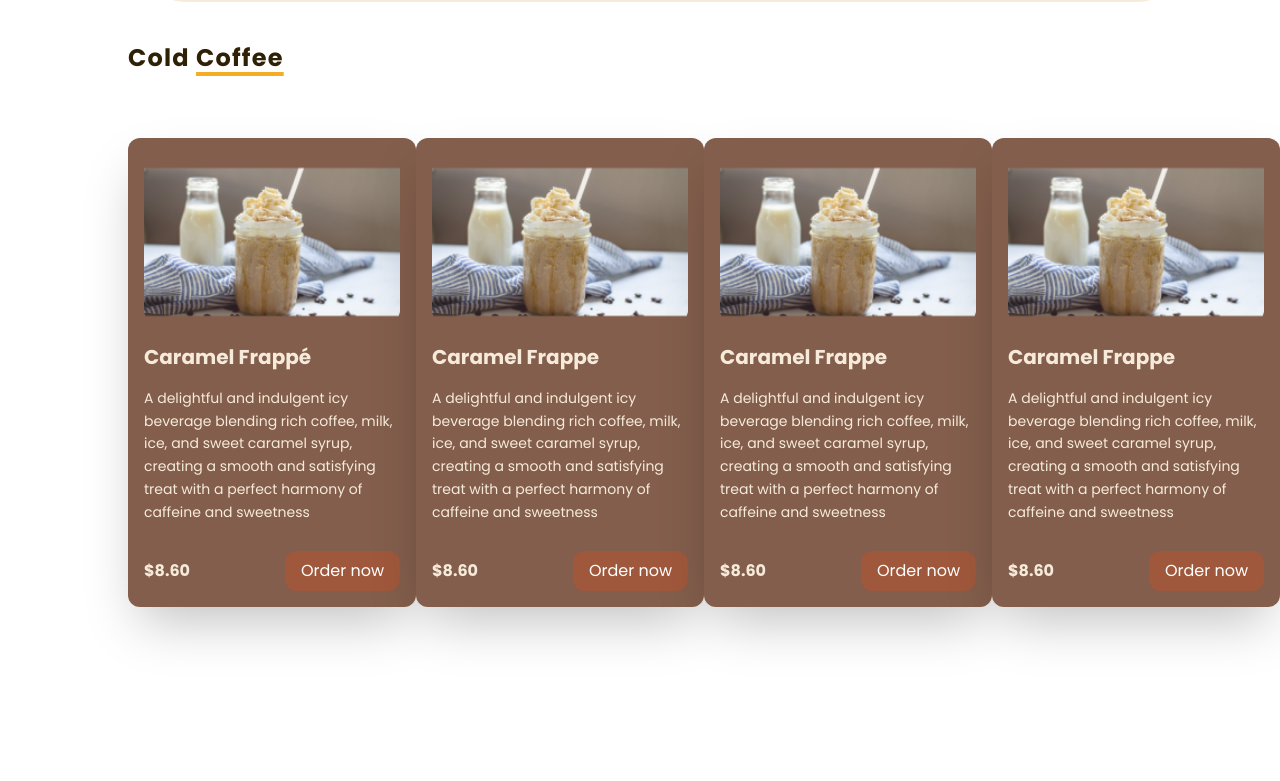
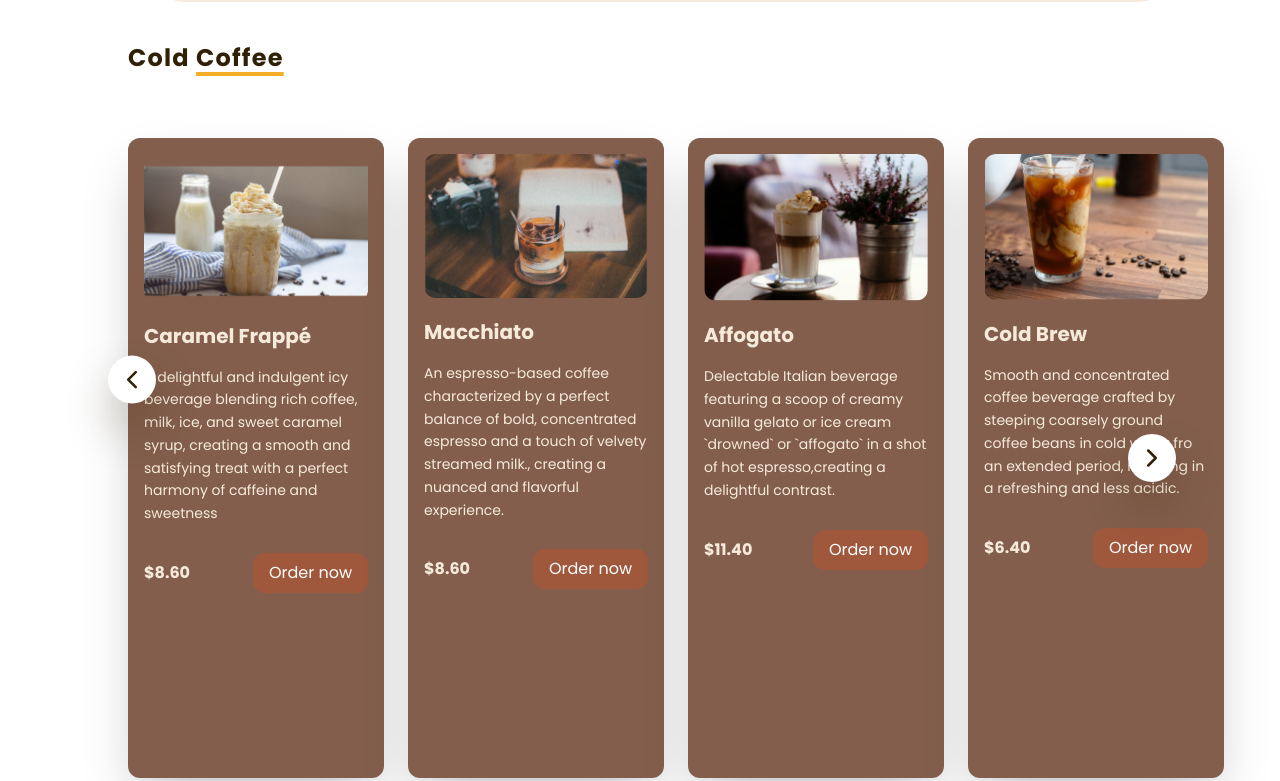
Before and after one commit to simplyObare/coffee-landing-page, a plain HTML site: page index.html in a window 1280 px wide. Shown: the part 886-1667 px from the top of the page. Drawn offline with nearby package versions, Linux system fonts and the light colour scheme.

Commit message:
desktop page setup complete

```diff
--- /dev/null
+++ b/app.js
@@ -0,0 +1,24 @@
+const heroBtn = document.querySelector('.hero-btn')
+const btnCart = document.querySelector('.btn-cart')
+
+heroBtn.addEventListener('mouseover', () => {
+  heroBtn.classList.add(
+    'text-BrownTumbleweed',
+    'bg-MacaroniCheese',
+    'transform',
+    'scale-110'
+  )
+  btnCart.classList.add('bg-BrownTumbleweed')
+  btnCart.classList.remove('bg-MacaroniCheese')
+})
+
+heroBtn.addEventListener('mouseout', () => {
+  heroBtn.classList.remove(
+    'text-BrownTumbleweed',
+    'bg-MacaroniCheese',
+    'transform',
+    'scale-110'
+  )
+  btnCart.classList.add('bg-MacaroniCheese')
+  btnCart.classList.remove('bg-BrownTumbleweed')
+})
--- a/index.html
+++ b/index.html
@@ -67,6 +67,7 @@
         }
       }
     </style>
+    <script src="app.js" defer></script>
   </head>
   <body class="font-poppins w-screen bg-White">
     <header
@@ -123,7 +124,7 @@
             </p>
 
             <button
-              class="flex items-center gap-2 bg-BrownTumbleweed text-White mt-10 py-3 px-10 rounded-full"
+              class="hero-btn flex items-center gap-2 bg-BrownTumbleweed text-AlbescentWhite font-semibold mt-10 py-3 px-10 rounded-full"
             >
               Order now
               <div
@@ -186,17 +187,28 @@
       <!-- Order Selected Products -->
       <section class="h-screen bg-White mx-32">
         <div class="content mt-32">
+
           <h2 class="contentHeading">
             Cold
             <span class="underlineHeading">Coffee</span>
           </h2>
-          <div
-            class="product-container flex items-center justify-between mt-16"
-          >
+          <div class="main-product-container">
+            <!-- <div class="btn-container flex items-center justify-between"> -->
+            <!-- chevron left -->
+              <div class="left-btn bg-White w-12 h-12 rounded-full flex items-center justify-center shadow-2xl shadow-BrownTumbleweed cursor-pointer transform transition-transform duration-300 hover:scale-125 absolute -translate-x-5 translate-y-[17.6rem] z-10">
+                <svg xmlns="http://www.w3.org/2000/svg" fill="none" viewBox="0 0 24 24" stroke-width="2.5" stroke="#2F2105" class="size-6  ">
+                <path stroke-linecap="round" stroke-linejoin="round" d="M15.75 19.5 8.25 12l7.5-7.5" />
+                </svg>
+              </div>
+
+            </div>
+            <div
+            class="product-container flex items-center gap-6 mt-16 relative"
+            >
             <!-- cold coffee -->
-            <div class="cold-coffee-products">
+            <!-- <div class="cold-coffee-products"> -->
               <div
-                class="caramel-frappe bg-RomanCoffee hover:bg-MacaroniCheese text-AlbescentWhite hover:text-SepiaSkin w-72 p-4 rounded-xl flex flex-col gap-5 shadow-2xl hover:-translate-y-4 hover:scale-105 transition-all duration-300 ease-in-out"
+                class="caramel-frappe bg-RomanCoffee hover:bg-MacaroniCheese text-AlbescentWhite hover:text-SepiaSkin min-w-64 max-w-72 h-[80vh] p-4 rounded-xl flex flex-col gap-5 shadow-2xl hover:-translate-y-4 hover:scale-105 transition-all duration-300 ease-in-out"
               >
                 <div class="img-container">
                   <img
@@ -225,27 +237,24 @@
                   </div>
                 </div>
               </div>
-            </div>
+            <!-- </div> -->
 
             <!-- Macchiato -->
-            <div class="cold-coffee-products">
+            <!-- <div class="cold-coffee-products"> -->
               <div
-                class="caramel-frappe bg-RomanCoffee hover:bg-MacaroniCheese text-AlbescentWhite hover:text-SepiaSkin w-72 p-4 rounded-xl flex flex-col gap-5 shadow-2xl hover:-translate-y-4 hover:scale-105 transition-all duration-300 ease-in-out"
+                class="macchiato bg-RomanCoffee hover:bg-MacaroniCheese text-AlbescentWhite hover:text-SepiaSkin min-w-64 max-w-72 h-[80vh] p-4 rounded-xl flex flex-col gap-5 shadow-2xl hover:-translate-y-4 hover:scale-105 transition-all duration-300 ease-in-out"
               >
                 <div class="img-container">
                   <img
-                    src="/assets/menu_item_1.png"
+                    src="/assets/menu_item_2.png"
                     alt=""
                     class="object-cover w-full h-full rounded-xl"
                   />
                 </div>
                 <div class="product-content flex flex-col gap-4">
-                  <h3 class="text-xl font-bold">Caramel Frappe</h3>
+                  <h3 class="text-xl font-bold">Macchiato</h3>
                   <p class="text-sm leading-relaxed">
-                    A delightful and indulgent icy beverage blending rich
-                    coffee, milk, ice, and sweet caramel syrup, creating a
-                    smooth and satisfying treat with a perfect harmony of
-                    caffeine and sweetness
+                    An espresso-based coffee characterized by a perfect balance of bold, concentrated espresso and a touch of velvety streamed milk., creating a nuanced and flavorful experience.
                   </p>
                   <div
                     class="price-and-orderbtn flex items-center justify-between mt-3"
@@ -259,32 +268,29 @@
                   </div>
                 </div>
               </div>
-            </div>
+            <!-- </div> -->
 
             <!-- Affogato -->
-            <div class="cold-coffee-products">
+            <!-- <div class="cold-coffee-products"> -->
               <div
-                class="caramel-frappe bg-RomanCoffee hover:bg-MacaroniCheese text-AlbescentWhite hover:text-SepiaSkin w-72 p-4 rounded-xl flex flex-col gap-5 shadow-2xl hover:-translate-y-4 hover:scale-105 transition-all duration-300 ease-in-out"
+                class="affogato bg-RomanCoffee hover:bg-MacaroniCheese text-AlbescentWhite hover:text-SepiaSkin min-w-64 max-w-72 h-[80vh] p-4 rounded-xl flex flex-col gap-5 shadow-2xl hover:-translate-y-4 hover:scale-105 transition-all duration-300 ease-in-out"
               >
                 <div class="img-container">
                   <img
-                    src="/assets/menu_item_1.png"
+                    src="/assets/menu_item_3.png"
                     alt=""
                     class="object-cover w-full h-full rounded-xl"
                   />
                 </div>
                 <div class="product-content flex flex-col gap-4">
-                  <h3 class="text-xl font-bold">Caramel Frappe</h3>
+                  <h3 class="text-xl font-bold">Affogato</h3>
                   <p class="text-sm leading-relaxed">
-                    A delightful and indulgent icy beverage blending rich
-                    coffee, milk, ice, and sweet caramel syrup, creating a
-                    smooth and satisfying treat with a perfect harmony of
-                    caffeine and sweetness
+                    Delectable Italian beverage featuring a scoop of creamy vanilla gelato or ice cream `drowned` or `affogato` in a shot of hot espresso,creating a delightful contrast.
                   </p>
                   <div
                     class="price-and-orderbtn flex items-center justify-between mt-3"
                   >
-                    <p class="price font-bold">$8.60</p>
+                    <p class="price font-bold">$11.40</p>
                     <button
                       class="bg-SepiaSkin text-White px-4 py-2 rounded-xl"
                     >
@@ -293,32 +299,29 @@
                   </div>
                 </div>
               </div>
-            </div>
+            <!-- </div> -->
 
             <!-- Cold Brew -->
-            <div class="cold-coffee-products">
+            <!-- <div class="cold-coffee-products"> -->
               <div
-                class="caramel-frappe bg-RomanCoffee hover:bg-MacaroniCheese text-AlbescentWhite hover:text-SepiaSkin w-72 p-4 rounded-xl flex flex-col gap-5 shadow-2xl hover:-translate-y-4 hover:scale-105 transition-all duration-300 ease-in-out"
+                class="coldbrew bg-RomanCoffee hover:bg-MacaroniCheese text-AlbescentWhite hover:text-SepiaSkin min-w-64 max-w-72 h-[80vh] p-4 rounded-xl flex flex-col gap-5 shadow-2xl hover:-translate-y-4 hover:scale-105 transition-all duration-300 ease-in-out"
               >
                 <div class="img-container">
                   <img
-                    src="/assets/menu_item_1.png"
+                    src="/assets/menu_item_4.png"
                     alt=""
                     class="object-cover w-full h-full rounded-xl"
                   />
                 </div>
                 <div class="product-content flex flex-col gap-4">
-                  <h3 class="text-xl font-bold">Caramel Frappe</h3>
+                  <h3 class="text-xl font-bold">Cold Brew</h3>
                   <p class="text-sm leading-relaxed">
-                    A delightful and indulgent icy beverage blending rich
-                    coffee, milk, ice, and sweet caramel syrup, creating a
-                    smooth and satisfying treat with a perfect harmony of
-                    caffeine and sweetness
+                   Smooth and concentrated coffee beverage crafted by steeping coarsely ground coffee beans in cold water fro an extended period, resulting in a refreshing and less acidic.
                   </p>
                   <div
                     class="price-and-orderbtn flex items-center justify-between mt-3"
                   >
-                    <p class="price font-bold">$8.60</p>
+                    <p class="price font-bold">$6.40</p>
                     <button
                       class="bg-SepiaSkin text-White px-4 py-2 rounded-xl"
                     >
@@ -327,13 +330,20 @@
                   </div>
                 </div>
               </div>
-            </div>
+            <!-- </div> -->
+          <!-- </div> -->
+           <!-- chevron right -->
+              <div class="right-btn bg-White w-12 h-12 rounded-full flex items-center justify-center shadow-2xl shadow-BrownTumbleweed cursor-pointer transform transition-transform duration-300 hover:scale-125 absolute left-full -translate-x-6 z-10">
+                <svg xmlns="http://www.w3.org/2000/svg" fill="none" viewBox="0 0 24 24" stroke-width="2.5" stroke="#2F2105" class="size-6">
+                <path stroke-linecap="round" stroke-linejoin="round" d="m8.25 4.5 7.5 7.5-7.5 7.5" />
+                </svg>
+              </div>
           </div>
         </div>
       </section>
 
       <!-- sign up -->
-      <section class="w-screen w-full bg-AlbescentWhite text-BrownTumbleweed">
+      <section class="w-screen w-full bg-AlbescentWhite text-BrownTumbleweed mt-5">
         <div class="signup flex items-center gap-8 px-32 py-12">
           <img src="/assets/star-icon.png" alt="" />
           <div class="signup-context flex flex-col gap-4">
```
